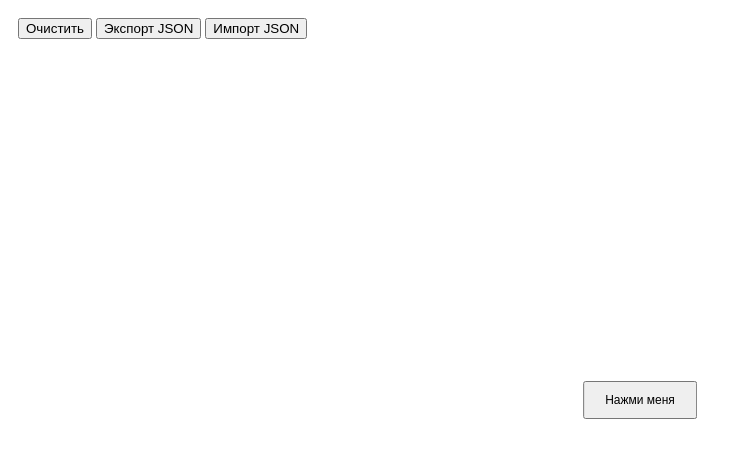
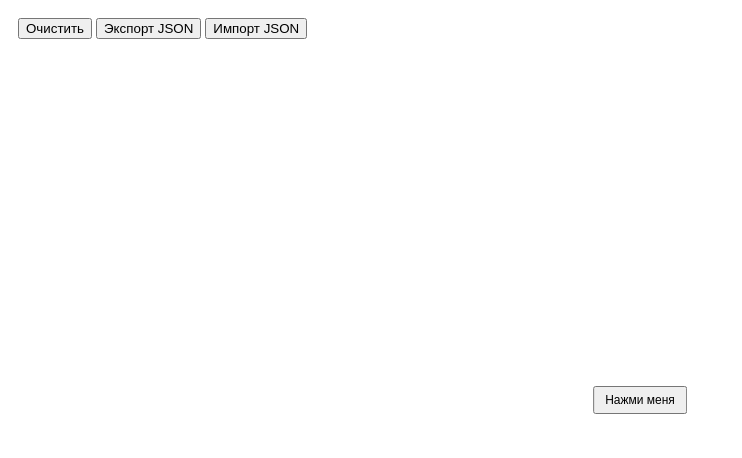
Before and after one commit to maestroant/mouse-tracker-testpage, a plain HTML site: page index.html in a window 1280 px wide. Shown: the whole page, without its empty margins (0-742 px from the left). Drawn offline with Linux system fonts and the light colour scheme.

Commit message:
Update index.html

```diff
--- a/index.html
+++ b/index.html
@@ -26,7 +26,7 @@
       top: 50%;
       left: 50%;
       transform: translate(-50%, -50%);
-      padding: 10px 20px;
+      padding: 5px 10px;
       font-size: 12px;
       z-index: 1;
     }
```
